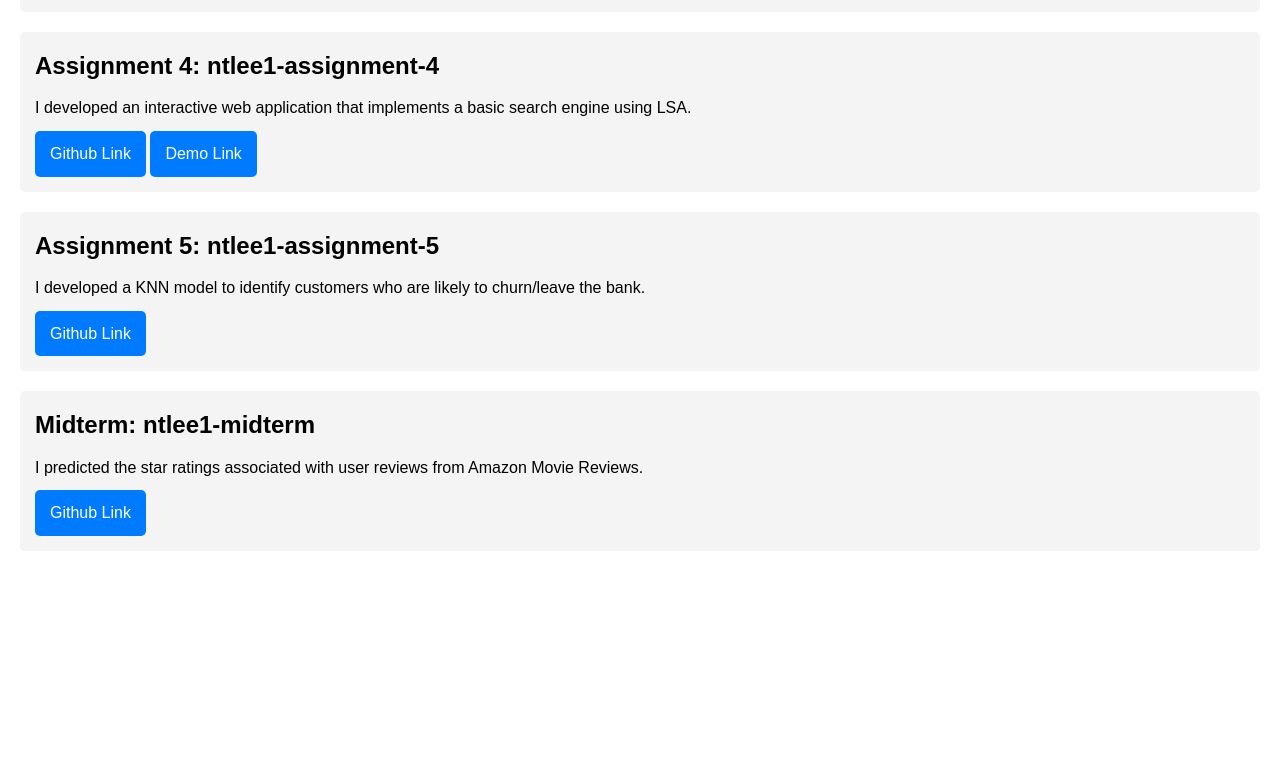
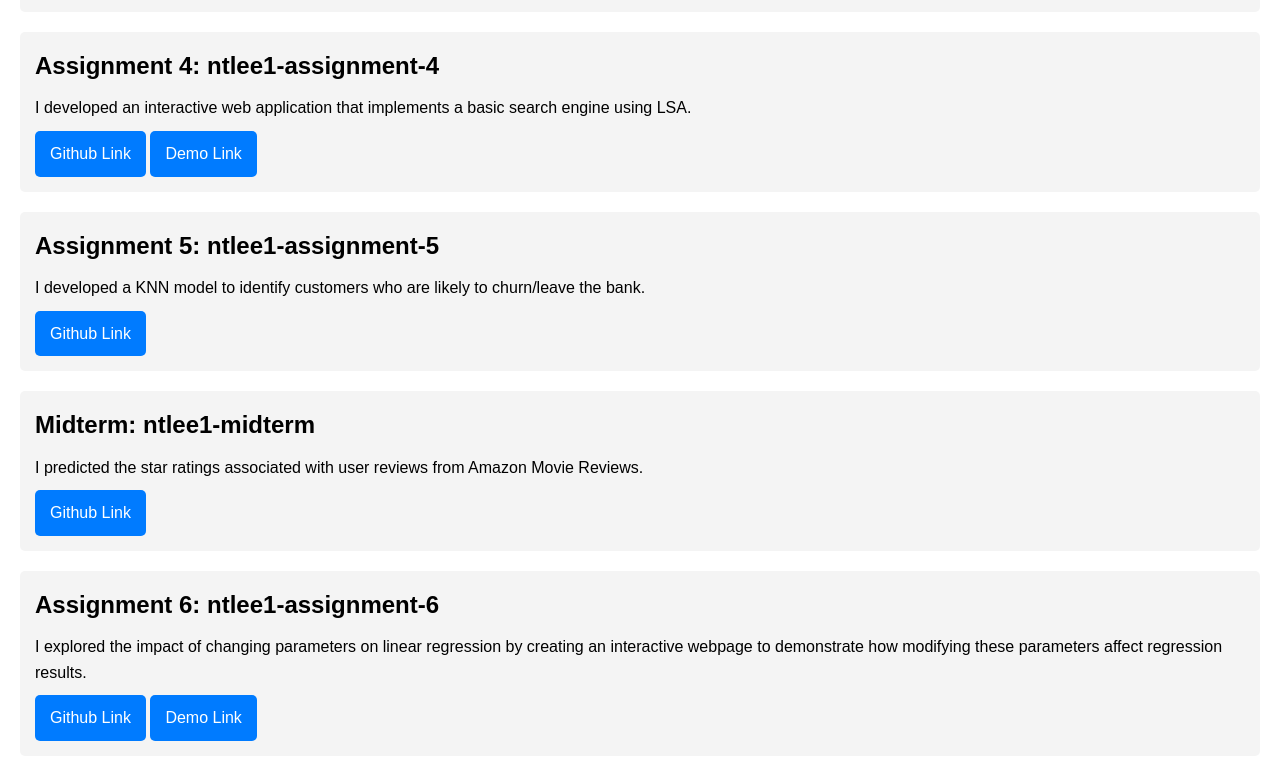
Before and after one commit to nayethun/nayethun.github.io, a plain HTML site: page assignments.html in a window 1280 px wide. Shown: the part 833-1613 px from the top of the page. Before the commit the page ends 1424 px from the top, so only its background shows below. Drawn offline with Linux system fonts and the light colour scheme.

Commit message:
assignment 6

```diff
--- a/assignments.html
+++ b/assignments.html
@@ -54,6 +54,12 @@
             <p>I predicted the star ratings associated with user reviews from Amazon Movie Reviews.</p>
             <a href="https://github.com/nayethun/ntlee1-midterm.git" class="btn" target="_blank">Github Link</a>
         </section>
+        <section>
+            <h2>Assignment 6: ntlee1-assignment-6</h2>
+            <p>I explored the impact of changing parameters on linear regression by creating an interactive webpage to demonstrate how modifying these parameters affect regression results.</p>
+            <a href="https://github.com/nayethun/ntlee1-assignment-6.git" class="btn" target="_blank">Github Link</a>
+            <a href="https://youtu.be/GB0YdcHmPps" class="btn" target="_blank">Demo Link</a>
+        </section>
     </main>
     <footer>
         <p>&copy; 2024 Nayethun. All rights reserved.</p>
```
